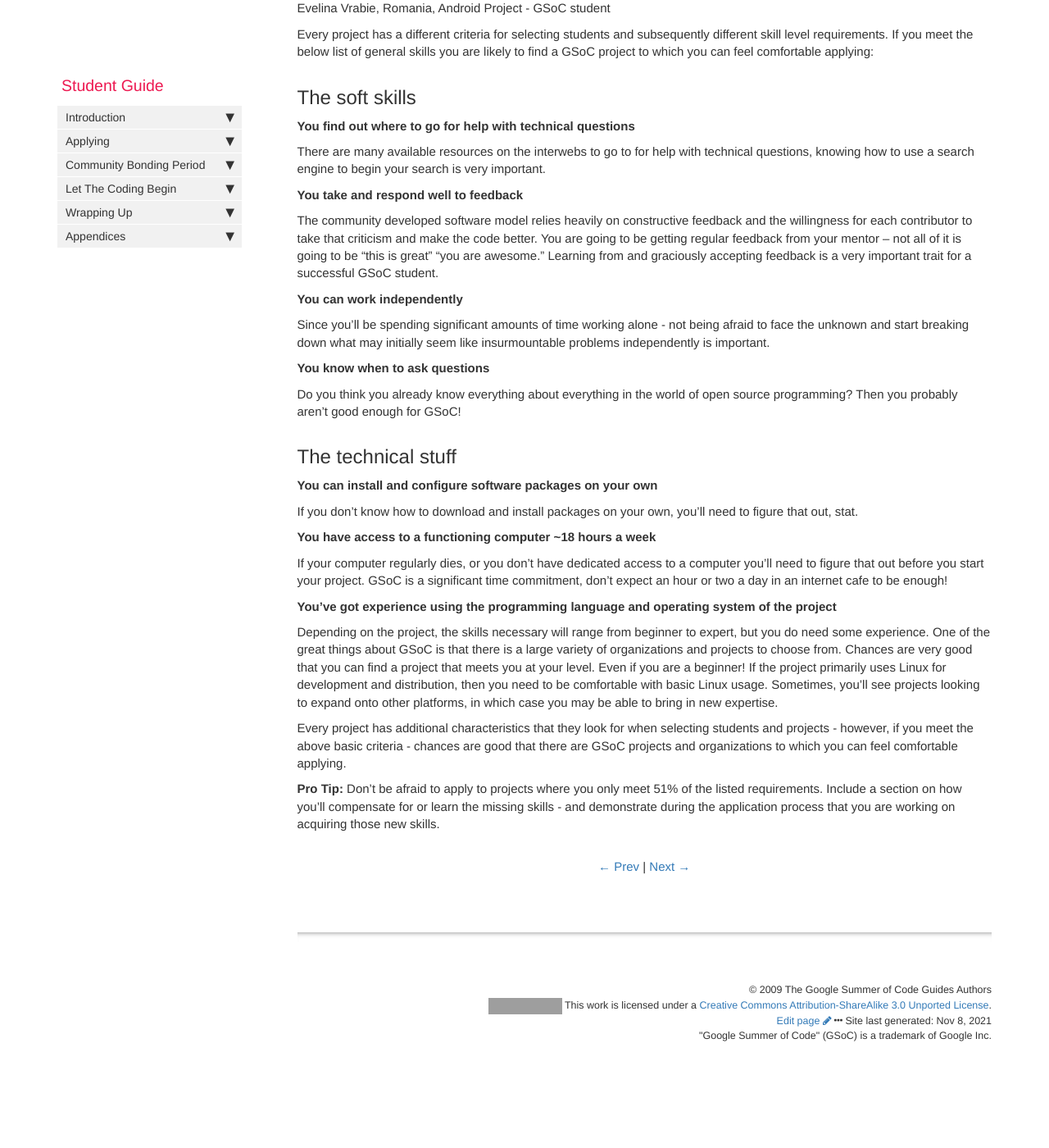
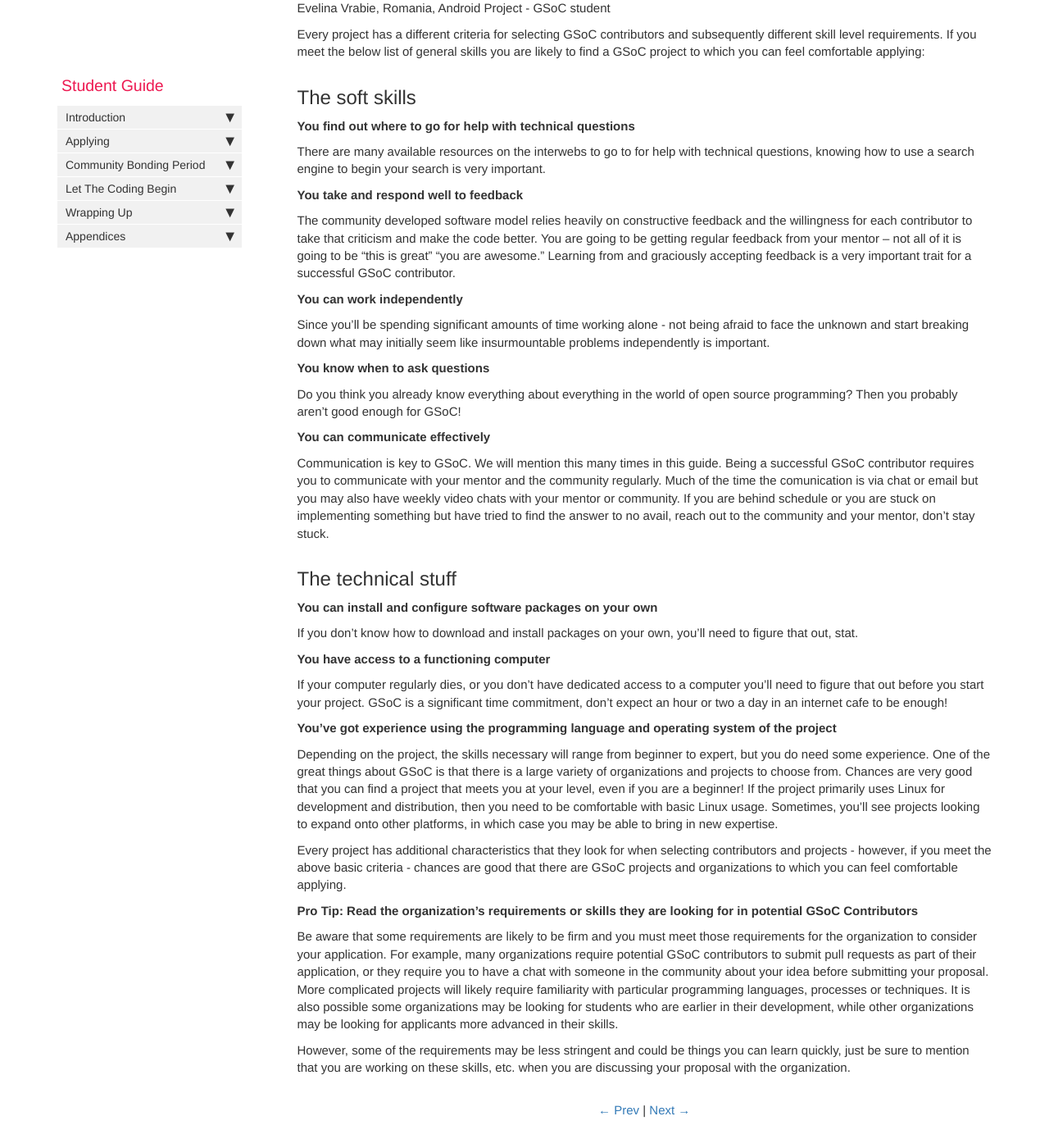
Before and after one commit to google/gsocguides, a Jekyll site: the page built from pages/student/02-am_i_good_enough.md, in a window 1280 px wide and 1400 px high, scrolled down 351 px. Shown: the whole window at 82% size. Built offline with Jekyll 4.4.1, drawn with Linux system fonts in a browser that asks for light colours; before the commit the page ends 1674 px from its top, so only the background shows below that; some of the changed text lies outside the part shown; grey boxes are pictures that could not be loaded.

Commit message:
Create 02-am_i_good_enough.md
more updates for gosc 2022

```diff
--- a/pages/student/02-am_i_good_enough.md
+++ b/pages/student/02-am_i_good_enough.md
@@ -6,13 +6,13 @@ permalink: student/am-i-good-enough.html
 sidebar: student_sidebar
 ---
 
-Do you have *some* programming experience at the university level? Then, yes, you are good enough! No, you don't need to be a Computer Science or IT major. Students from all subject areas are successful GSoC students. Have work experience programming but spend your time studying philosophy full-time? Yes, you are good enough to be a GSoC student!
+Do you have *some* programming experience and are comfortable in at least one or two programming langauges? Then, yes, you are good enough! No, you don't need to be a Computer Science or IT major or have been coding for 5 years. Have work experience programming but spend your time studying philosophy? Yes, you are good enough to be a GSoC contributor!
 
 "Although at first I was a little inexperienced in the world of mobile applications and a bit overwhelmed by the challenge, I can positively say that four months later I've gradually overcome all the obstacles. I had a great mentor, that's for sure!"
 
 Evelina Vrabie, Romania, Android Project - GSoC student
 
-Every project has a different criteria for selecting students and subsequently different skill level requirements. If you meet the below list of general skills you are likely to find a GSoC project to which you can feel comfortable applying:
+Every project has a different criteria for selecting GSoC contributors and subsequently different skill level requirements. If you meet the below list of general skills you are likely to find a GSoC project to which you can feel comfortable applying:
 
 ## The soft skills
 
@@ -22,7 +22,7 @@ There are many available resources on the interwebs to go to for help with techn
 
 **You take and respond well to feedback**
 
-The community developed software model relies heavily on constructive feedback and the willingness for each contributor to take that criticism and make the code better.   You are going to be getting regular feedback from your mentor -- not all of it is going to be "this is great" "you are awesome." Learning from and graciously accepting feedback is a very important trait for a successful GSoC student.
+The community developed software model relies heavily on constructive feedback and the willingness for each contributor to take that criticism and make the code better. You are going to be getting regular feedback from your mentor -- not all of it is going to be "this is great" "you are awesome." Learning from and graciously accepting feedback is a very important trait for a successful GSoC contributor.
 
 **You can work independently**
 
@@ -32,20 +32,28 @@ Since you'll be spending significant amounts of time working alone - not being a
 
 Do you think you already know everything about everything in the world of open source programming?  Then you probably aren't good enough for GSoC!
 
+**You can communicate effectively**
+
+Communication is key to GSoC. We will mention this many times in this guide. Being a successful GSoC contributor requires you to communicate with your mentor and the community regularly. Much of the time the comunication is via chat or email but you may also have weekly video chats with your mentor or community. If you are behind schedule or you are stuck on implementing something but have tried to find the answer to no avail, reach out to the community and your mentor, don't stay stuck.
+
 ## The technical stuff
 
 **You can install and configure software packages on your own**
 
 If you don't know how to download and install packages on your own, you'll need to figure that out, stat.
 
-**You have access to a functioning computer ~18 hours a week**
+**You have access to a functioning computer**
 
 If your computer regularly dies, or you don't have dedicated access to a computer you'll need to figure that out before you start your project. GSoC is a significant time commitment, don't expect an hour or two a day in an internet cafe to be enough!
 
 **You've got experience using the programming language and operating system of the project**
 
-Depending on the project, the skills necessary will range from beginner to expert, but you do need some experience.  One of the great things about GSoC is that there is a large variety of organizations and projects to choose from. Chances are very good that you can find a project that meets you at your level.  Even if you are a beginner! If the project primarily uses Linux for development and distribution, then you need to be comfortable with basic Linux usage. Sometimes, you'll see projects looking to expand onto other platforms, in which case you may be able to bring in new expertise.
+Depending on the project, the skills necessary will range from beginner to expert, but you do need some experience.  One of the great things about GSoC is that there is a large variety of organizations and projects to choose from. Chances are very good that you can find a project that meets you at your level, even if you are a beginner! If the project primarily uses Linux for development and distribution, then you need to be comfortable with basic Linux usage. Sometimes, you'll see projects looking to expand onto other platforms, in which case you may be able to bring in new expertise.
 
-Every project has additional characteristics that they look for when selecting students and projects - however, if you meet the above basic criteria - chances are good that there are GSoC projects and organizations to which you can feel comfortable applying.
+Every project has additional characteristics that they look for when selecting contributors and projects - however, if you meet the above basic criteria - chances are good that there are GSoC projects and organizations to which you can feel comfortable applying.
 
-**Pro Tip:** Don't be afraid to apply to projects where you only meet 51% of the listed requirements.  Include a section on how you'll compensate for or learn the missing skills - and demonstrate during the application process that you are working on acquiring those new skills.
+**Pro Tip: Read the organization's requirements or skills they are looking for in potential GSoC Contributors**
+
+Be aware that some requirements are likely to be firm and you must meet those requirements for the organization to consider your application. For example, many organizations require potential GSoC contributors to submit pull requests as part of their application, or they require you to have a chat with someone in the community about your idea before submitting your proposal. More complicated projects will likely require familiarity with particular programming languages, processes or techniques. It is also possible some organizations may be looking for students who are earlier in their development, while other organizations may be looking for applicants more advanced in their skills.
+
+However, some of the requirements may be less stringent and could be things you can learn quickly, just be sure to mention that you are working on these skills, etc. when you are discussing your proposal with the organization.
```
